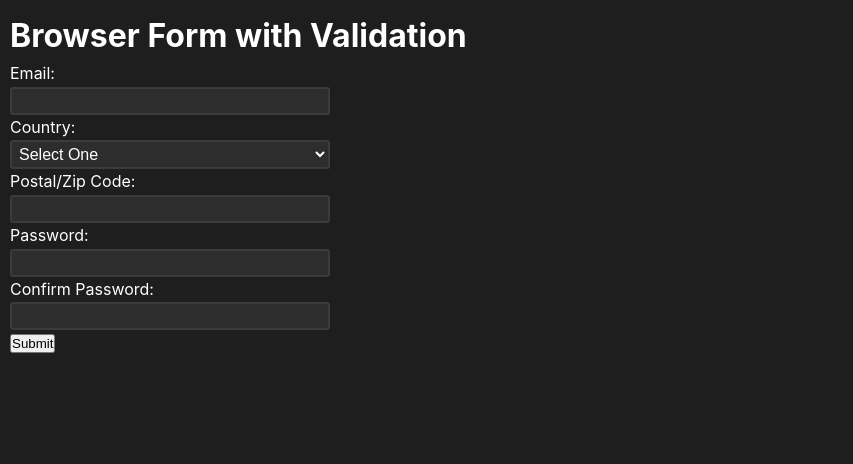
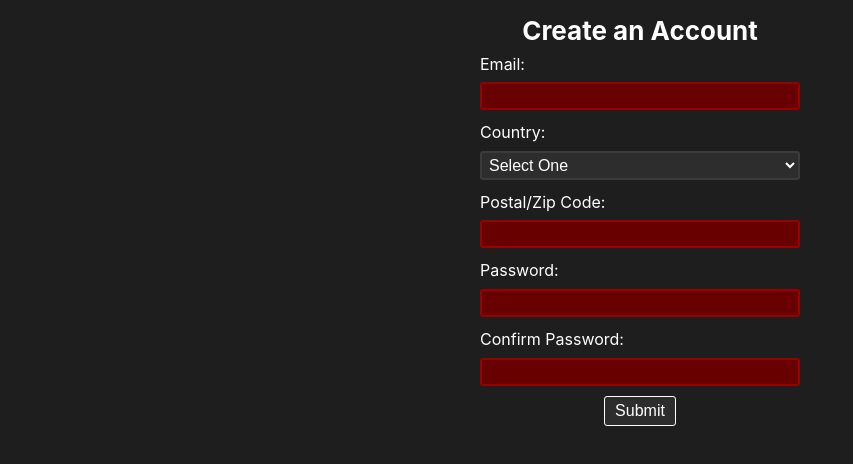
Before and after one commit to naomi-ho/form-validation, a plain HTML site: page index.html in a window 1280 px wide. Shown: the whole page, without its empty margins (0-853 px from the left). Drawn offline with Linux system fonts and the light colour scheme.

Commit message:
Add submit button functionality

```diff
--- a/index.html
+++ b/index.html
@@ -8,16 +8,16 @@
     <script src="script.js" defer></script>
   </head>
   <body>
-    <h1>Browser Form with Validation</h1>
+    <h1>Create an Account</h1>
     <form action="" novalidate>
-      <div>
+      <div class="form-item">
         <label for="email">Email: </label>
-        <input type="email" name="email" id="email" />
+        <input type="email" name="email" id="email" required />
       </div>
-      <div>
+      <div class="form-item">
         <label for="country">Country: </label>
-        <select id="country" name="country">
-          <option style="display: none">Select One</option>
+        <select id="country" name="country" required>
+          <option style="display: none" value="">Select One</option>
           <option value="AF">Afghanistan</option>
           <option value="AX">Åland Islands</option>
           <option value="AL">Albania</option>
@@ -274,17 +274,22 @@
           <option value="ZW">Zimbabwe</option>
         </select>
       </div>
-      <div>
+      <div class="form-item">
         <label for="code">Postal/Zip Code: </label>
-        <input type="text" name="code" id="code" />
+        <input type="text" name="code" id="code" required />
       </div>
-      <div>
+      <div class="form-item">
         <label for="password">Password: </label>
-        <input type="password" name="password" id="password" />
+        <input type="password" name="password" id="password" required />
       </div>
-      <div>
+      <div class="form-item">
         <label for="confirmPassword">Confirm Password: </label>
-        <input type="password" name="confirmPassword" id="confirmPassword" />
+        <input
+          type="password"
+          name="confirmPassword"
+          id="confirmPassword"
+          required
+        />
       </div>
       <button>Submit</button>
     </form>
--- a/script.js
+++ b/script.js
@@ -93,3 +93,12 @@ confirmPassword.addEventListener('input', (e) => {
     confirmPassword.setCustomValidity('Passwords do not match.');
   }
 });
+
+form.addEventListener('submit', (e) => {
+  e.preventDefault();
+  if (!form.checkValidity()) {
+    form.reportValidity();
+  } else {
+    alert('High Five');
+  }
+});
--- a/style.css
+++ b/style.css
@@ -27,6 +27,14 @@ body {
   min-height: 100vh;
   line-height: 1.6;
   margin: 10px;
+  display: flex;
+  flex-direction: column;
+  align-items: center;
+  text-align: center;
+}
+
+h1 {
+  font-size: 2.6rem;
 }
 
 form {
@@ -35,14 +43,17 @@ form {
 
 div > label {
   display: block;
+  padding-bottom: 5px;
 }
 
 input,
-select {
+select,
+button {
   color-scheme: dark;
   border-width: 1px;
   font-size: 1.6rem;
   padding: 3px;
+  border-radius: 3px;
 }
 
 input[type='text'],
@@ -54,7 +65,6 @@ select {
   border: 2px solid var(--secondary-hover);
   background-color: var(--secondary-background);
   box-sizing: border-box;
-  border-radius: 3px;
 }
 
 input:valid {
@@ -70,3 +80,15 @@ input:invalid {
 input:focus:invalid {
   outline: none;
 }
+
+button {
+  background-color: var(--secondary-background);
+  border-style: solid;
+  padding: 5px 10px;
+  cursor: pointer;
+}
+
+.form-item {
+  padding-bottom: 10px;
+  text-align: left;
+}
```
